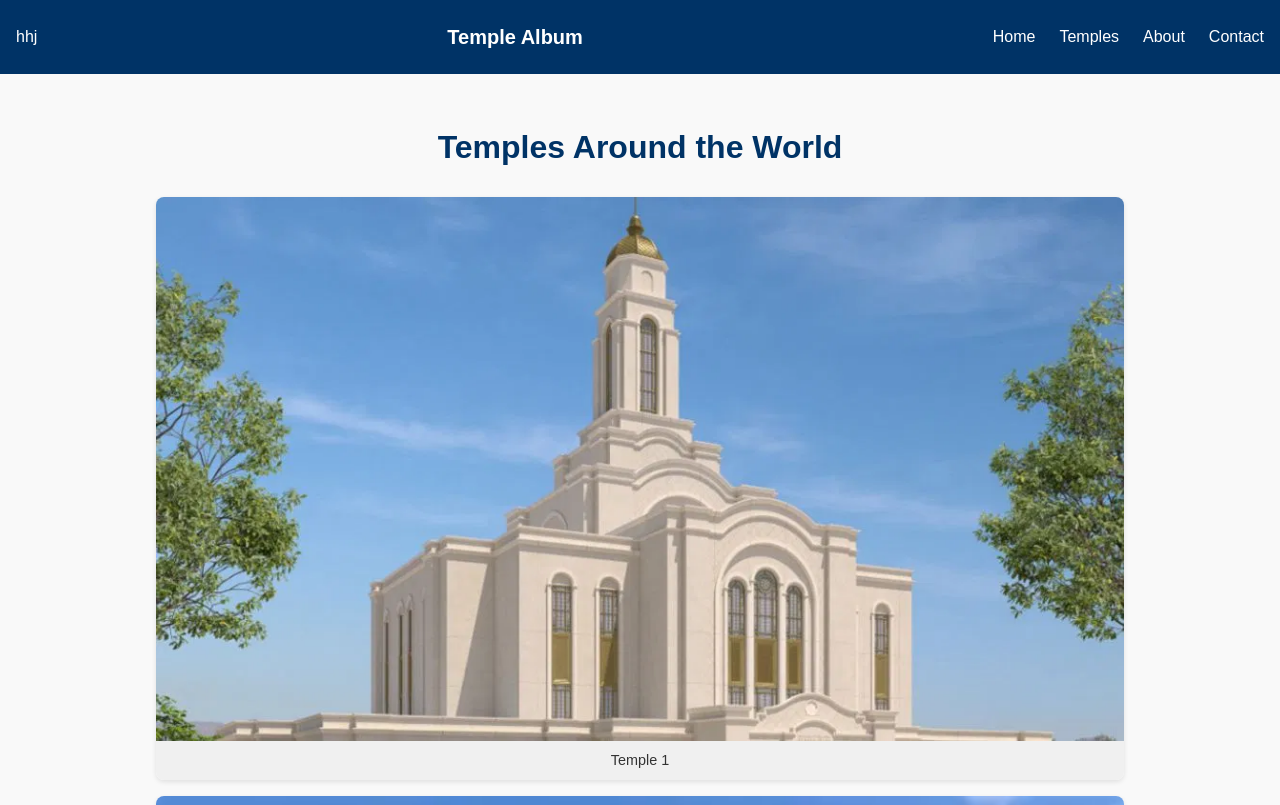
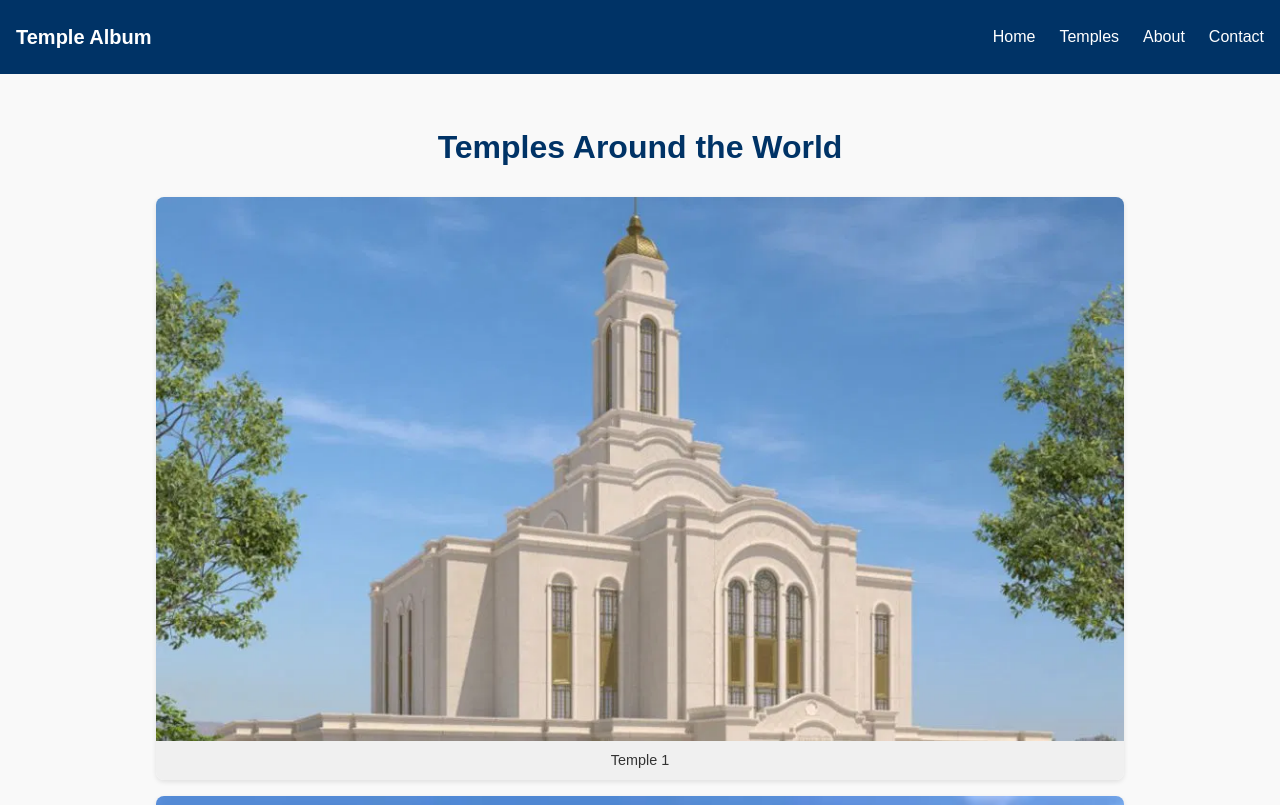
Before and after one commit to Josh-233/wdd131, a plain HTML site: page temples.html in a window 1280 px wide. Shown: the top 805 px of the page. Drawn offline with Linux system fonts and the light colour scheme.

Commit message:
fix: remove extraneous text from header in temples.html

```diff
--- a/temples.html
+++ b/temples.html
@@ -9,7 +9,7 @@
   <script src="scripts/temples.js" defer></script>
 </head>
 <body>
-  <header>hhj
+  <header>
     <h1>Temple Album</h1>
     <button id="menu">☰</button>
     <nav class="navigation">
```
